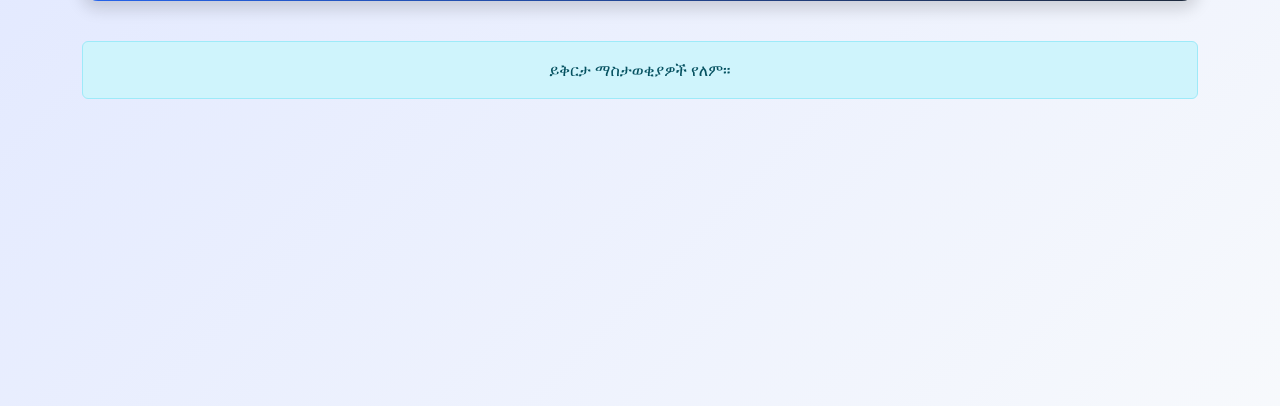
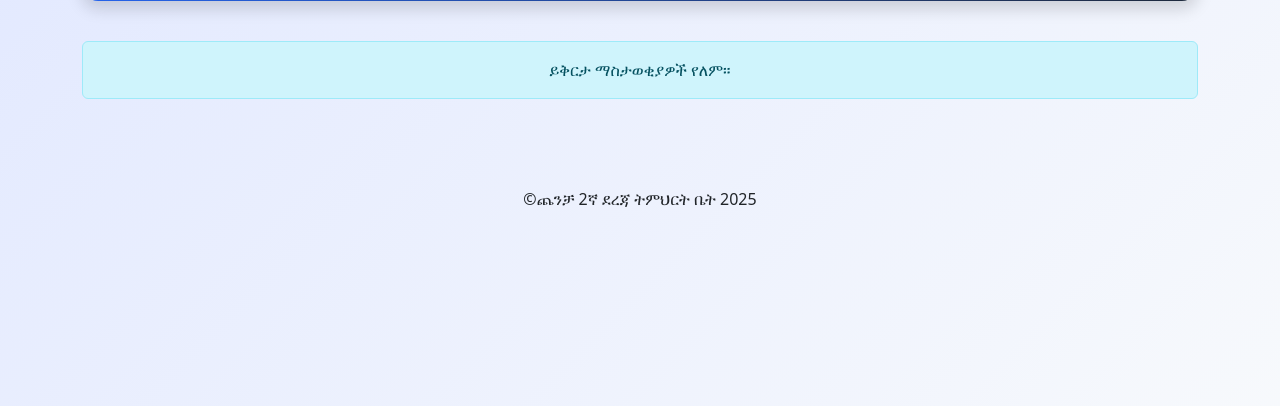
Before and after one commit to Dagi4g/school, a Django app: page /announcements/ in a window 1280 px wide. Shown: the part 299-705 px from the top of the page. Run offline with Django 5.2, Linux system fonts and the light colour scheme; data that the repository does not hold is empty; some libraries are stand-ins or nearby versions.

Commit message:
updated some data for checking push

```diff
--- a/announcement/templates/announcement/announcement_list.html
+++ b/announcement/templates/announcement/announcement_list.html
@@ -107,6 +107,9 @@
             <div class="alert alert-info text-center">ይቅርታ ማስታወቂያዎች የለም።</div>
         {% endif %}
     </div>
+    <footer class="text-center py-4">
+        <span>&copy;ጨንቻ 2ኛ ደረጃ ትምህርት ቤት 2025</span>
+    </footer>
 </body>
 <script>
     function toggleContent(element) {
```
Also changed, not shown: requirements.txt (+34 -2 lines).
